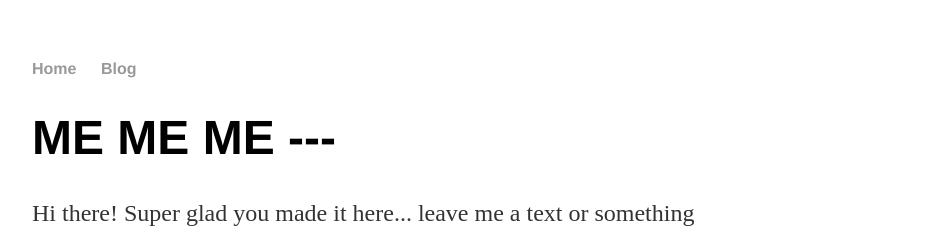
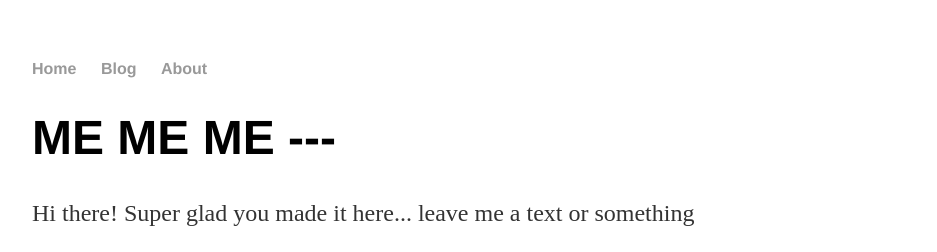
Before and after one commit to nuratamton/nuratamton.github.io, a Jekyll site: the page built from about/index.html, in a window 1280 px wide. Shown: the top 252 px of the page, without its empty margins (160-1097 px from the left). Built offline with Jekyll 4.4.1, drawn with Linux system fonts in a browser that asks for light colours.

Commit message:
Update default.html

```diff
--- a/_layouts/default.html
+++ b/_layouts/default.html
@@ -13,6 +13,9 @@
         </li>
         <li>
           <a href="/blog">Blog</a>
+        </li>
+        <li>
+          <a href="/">About</a>
         </li>
       </ul>
     </nav>
```
